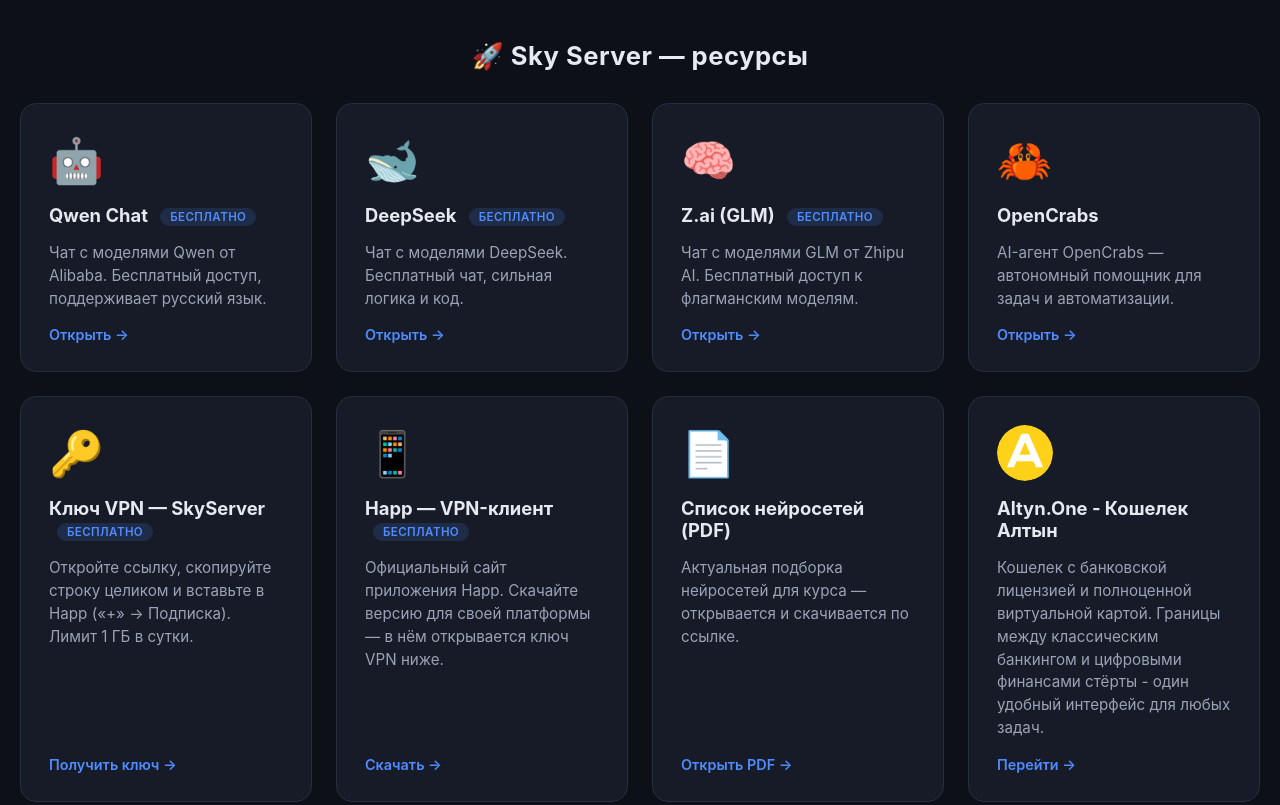
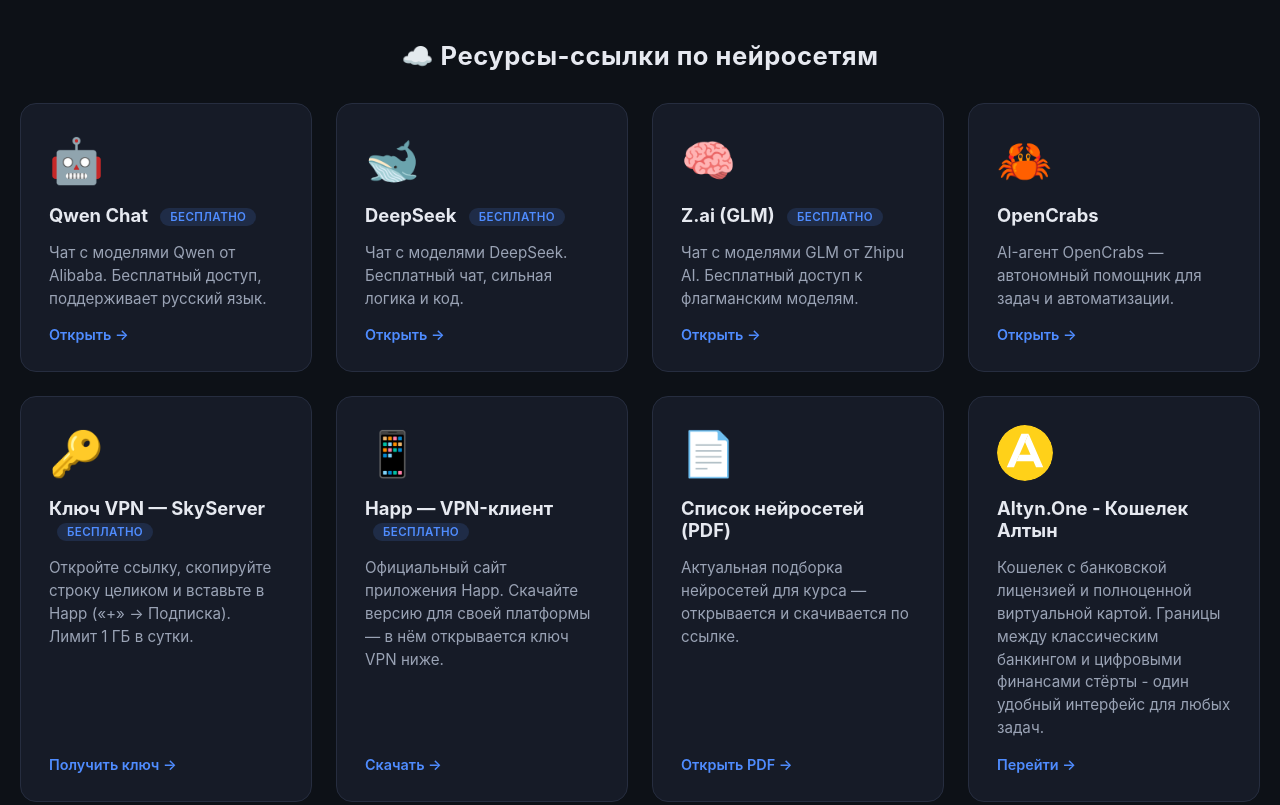
Before and after one commit to AgnimaGocran/cards-sky-server, a plain HTML site: page index.html in a window 1280 px wide. Shown: the top 805 px of the page. Drawn offline with Linux system fonts and the light colour scheme.

Commit message:
retitle: Ресурсы-ссылки по нейросетям, sky icon

```diff
--- a/index.html
+++ b/index.html
@@ -3,7 +3,7 @@
 <head>
 <meta charset="UTF-8">
 <meta name="viewport" content="width=device-width, initial-scale=1.0">
-<title>Sky Server — ресурсы и сервисы</title>
+<title>Ресурсы-ссылки по нейросетям</title>
 <meta name="description" content="VPN, нейросети и сервисы: подключение к VPN через Happ, чаты ИИ, список нейросетей">
 <style>
   :root {
@@ -62,7 +62,7 @@
 </style>
 </head>
 <body>
-  <h1>🚀 Sky Server — ресурсы</h1>
+  <h1>☁️ Ресурсы-ссылки по нейросетям</h1>
   <div class="grid">
   <a class="tile" href="https://chat.qwen.ai" target="_blank" rel="noopener">
     <div class="logo"><span class="emoji">🤖</span></div>
```
